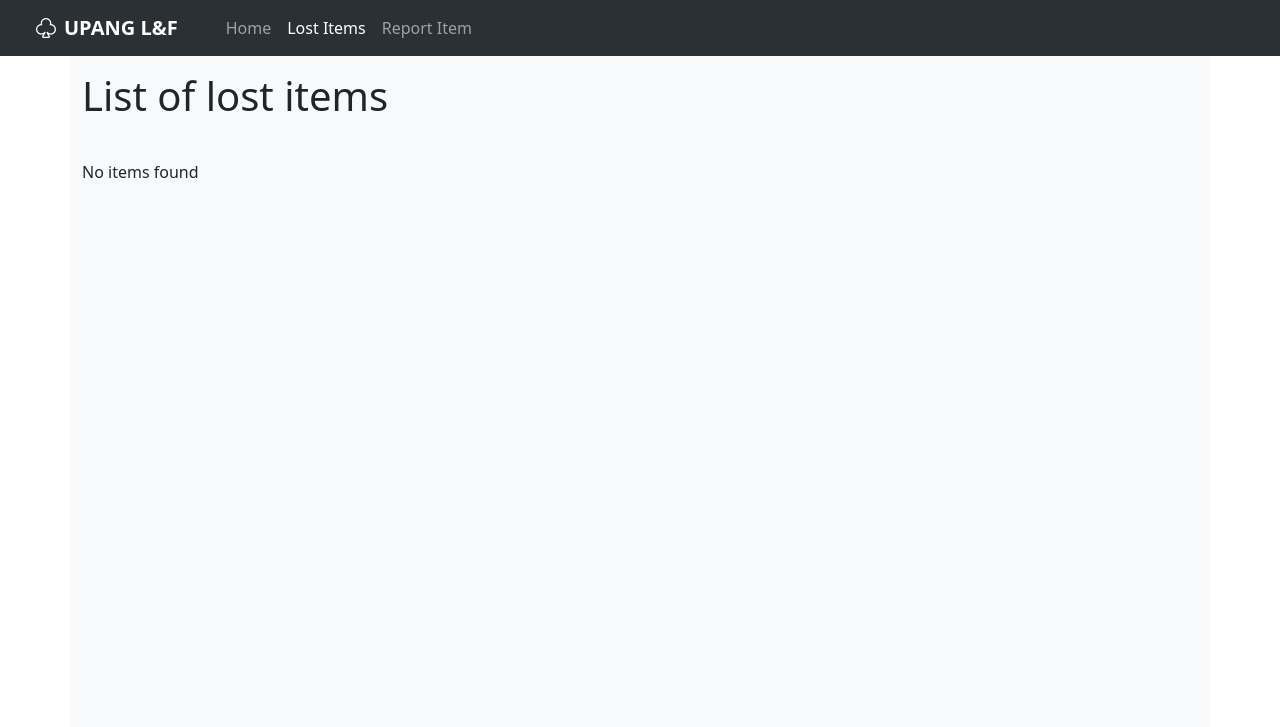
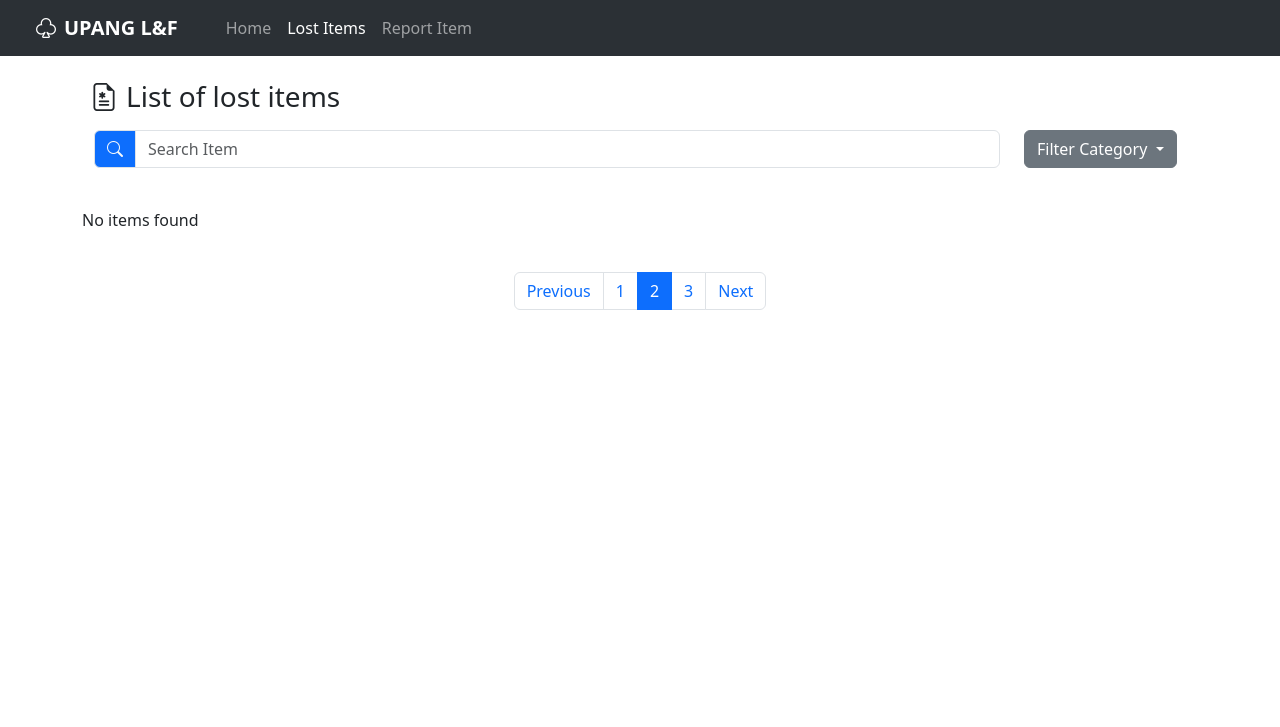
Before and after one commit to HeeJinn/LostAndFoundManagementSystem, a PHP site: page /LostAndFoundManagementSystem/lostitems in a window 1280 px wide. Shown: the top 727 px of the page. Run offline with PHP 8.4, Linux system fonts and the light colour scheme; data that the repository does not hold is empty.

Commit message:
added search input and fiter and pagination

```diff
--- a/templates/forum.html.twig
+++ b/templates/forum.html.twig
@@ -5,35 +5,64 @@ Lost and Found Forum
 {% endblock %}
 
 {% block content %}
-<div class="container bg-body-tertiary py-3">
-    <h1>List of lost items</h1>
+<div class="container py-4">
+    <h3><i class="bi bi-file-earmark-medical px-2"></i>List of lost items</h3>
     {{name}}
     <div class="row justify-content-center g-4 mt-3">
+        <div class="row">
+            <div class="col-10">
+                <form action="">
+                    <div class="input-group mb-3">
+                        <span class="input-group-text bg-primary" id="search-item"><i class="bi bi-search text-light"></i></span>
+                        <input type="text" class="form-control" placeholder="Search Item" aria-label="Search" aria-describedby="search-item">
+                    </div>
+                </form>
+            </div>
+            <div class="col-2">
+                <div class="dropdown">
+                    <button class="btn btn-secondary dropdown-toggle" type="button" data-bs-toggle="dropdown" aria-expanded="false">
+                        Filter Category
+                    </button>
+                    <ul class="dropdown-menu">
+                        <li><a class="dropdown-item" href="#">Action</a></li>
+                        <li><a class="dropdown-item" href="#">Another action</a></li>
+                        <li><a class="dropdown-item" href="#">Something else here</a></li>
+                    </ul>
+                </div>
+            </div>
+        </div>
 
         {% if items is not empty %}
         {% for item in items %}
 
-        {# 3. Simplified the column classes for better readability #}
-        <div class="col-md-6 col-lg-4 col-xl-3">
-
-            {# 4. REMOVED style="width: 18rem;" to make the card responsive #}
-            <div class="card h-100">
-                <img src="https://scontent.fmnl25-3.fna.fbcdn.net/v/t39.30808-6/476641728_1653694862239183_6087302698822600876_n.jpg?_nc_cat=106&ccb=1-7&_nc_sid=a5f93a&_nc_eui2=AeFwZAWrzPGlMkkLeKwMDidauqu5WEriinC6q7lYSuKKcLhO5xVZKXGcNHsAFPiJZvtBKkNfd5YTreEz8SqqZh58&_nc_ohc=0tNYTGQXW2IQ7kNvwE_QBzH&_nc_oc=AdmgXxKQnzJkJ-urPC6dc86mfOTDr9__1vTvIsEpQKcIULUhkZpwirmkFkfX3GS5Wp4&_nc_zt=23&_nc_ht=scontent.fmnl25-3.fna&_nc_gid=Qe3lH6FjjlvATRpxqzMKew&oh=00_Aff0V_7ZsD4MAHuJNTMV8CwbtUQoYTVnsFp11Y_qSMbOdA&oe=68FB003D" class="card-img-top" alt="...">
-                <div class="card-body">
+        <div class="col-lg-3 col-md-6 mb-4">
+            <div class="card h-100 shadow border-0">
+                <div class="card-img-container ratio ratio-4x3">
+                    <img src="https://encrypted-tbn0.gstatic.com/images?q=tbn:ANd9GcSFCNoTGDEmzsx5o-Od7WDRwyi7pISwBwyJSw&s" class="card-img-top" alt="Wireless Earbuds">
+                </div>
+                <div class="card-body d-flex flex-column">
                     <h5 class="card-title">{{ item.item_name }}</h5>
-
-                    {# 5. Fixed the nested <p> tags #}
-                    <p class="card-text">Student ID: {{ item.student_id }}</p>
-                    <p class="card-text">Category: {{ item.category }}</p>
-
-                    <a href="#" class="btn btn-primary">Claim</a>
+                    <p class="card-text text-muted small">{{ item.student_id }}</p>
+                    <a href="#" class="btn btn-primary w-100 mt-auto">View Details</a>
                 </div>
             </div>
         </div>
+
         {% endfor %}
         {% else %}
         <p>No items found</p>
         {% endif %}
+        <nav aria-label="...">
+            <ul class="pagination justify-content-center">
+                <li class="page-item"><a href="#" class="page-link">Previous</a></li>
+                <li class="page-item"><a class="page-link" href="#">1</a></li>
+                <li class="page-item active">
+                    <a class="page-link" href="#" aria-current="page">2</a>
+                </li>
+                <li class="page-item"><a class="page-link" href="#">3</a></li>
+                <li class="page-item"><a class="page-link" href="#">Next</a></li>
+            </ul>
+        </nav>
     </div>
 </div>
 {% endblock %}
```
